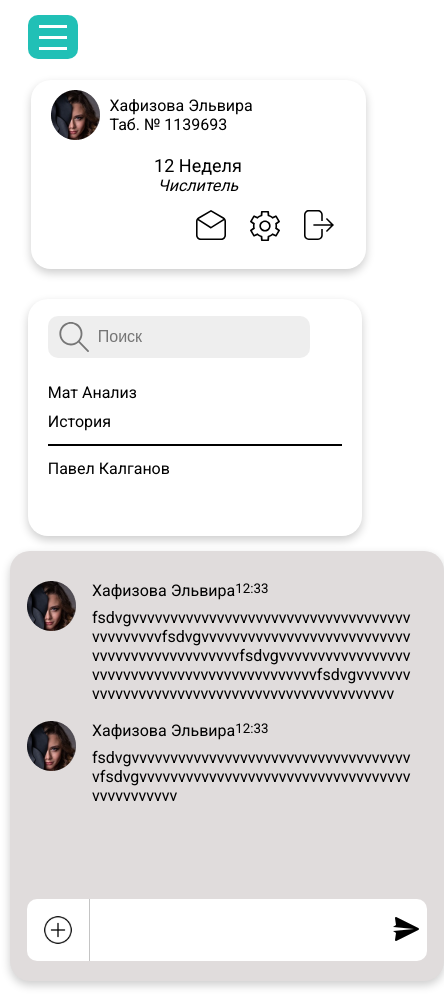
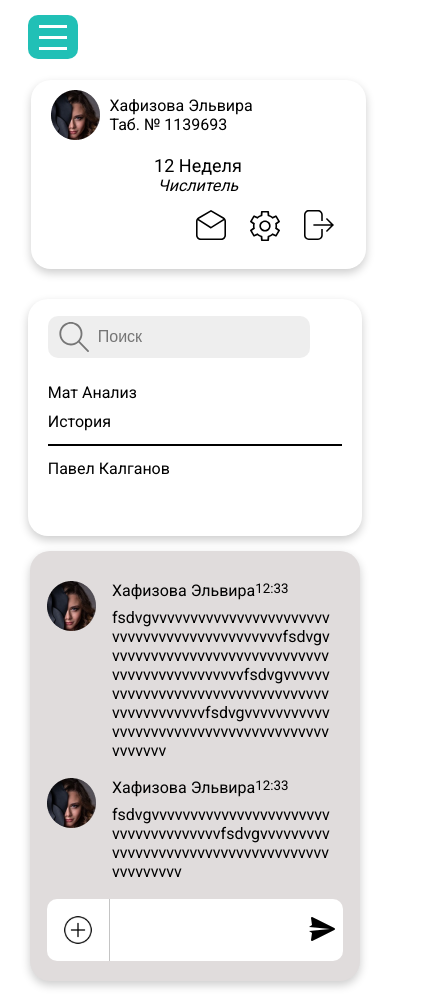
Before and after one commit to lopien/React-project, a React (Create React App) app: page /messages in a window 390 px wide. Shown: the whole page, 444 px wide, since content can reach past the window. Built offline with nearby package versions, Linux system fonts and the light colour scheme; the HTML template or start-up script is replaced by a standard one.

Commit message:
edit css

```diff
--- a/src/components/Messages/messages.css
+++ b/src/components/Messages/messages.css
@@ -59,7 +59,7 @@
   margin-left: 1%;
   width: 700px;
   height: 70vh;
-  min-width: 400px;
+  min-width: 300px;
   max-width: 600px;
   background-color: #E0DCDC;
   box-shadow: 0 4px 10px rgba(0, 0, 0, 0.2);
@@ -173,7 +173,7 @@
   display: flex;
   flex-direction: column;
   padding-left: 15px;
-  width: 88%;
+  width: 80%;
 }
 
 @media (max-width:900px) {
@@ -200,6 +200,7 @@
   }
   .messages-message{
     width: 80%;
+    min-width: 0;
   }
   .messages-name {
     width: 85%;
@@ -230,6 +231,6 @@
     margin-right: auto;
   }
   .messages-dialog-column{
-    width: 80%;
+    width: 74%;
   }
 }
```
